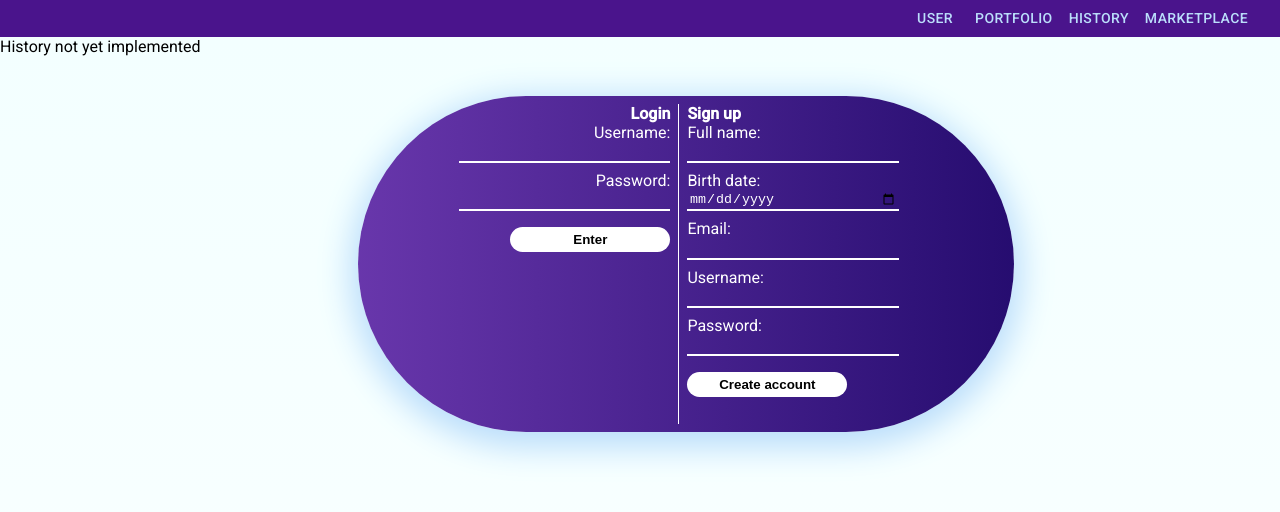
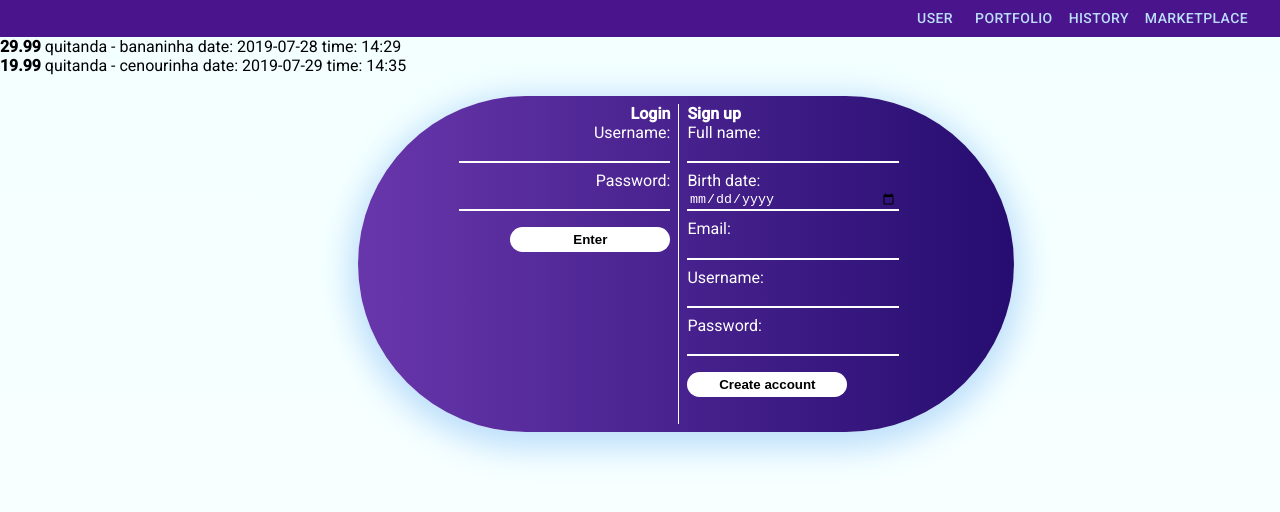
Before and after one commit to Vitorhpx/wallet, a React (Create React App) app: page / in a window 1280 px wide. Both pictures are taken after a click on the button "HISTORY". Shown: the top 512 px of the page. Built offline with nearby package versions, Linux system fonts and the light colour scheme.

Commit message:
History existe

```diff
--- a/src/Screens/History/History.tsx
+++ b/src/Screens/History/History.tsx
@@ -1,21 +1,41 @@
 import React, {Component} from 'react';
 
+type Transaction = {
+    date: string;
+    time: string;
+    value: number;
+    counterpart: string;
+    desc: string;
+}
+
 type HistoryState = {
-    message: string
+    transactions: Array<Transaction>;
 }
 
 class History extends Component <{}, HistoryState>{
     constructor(props: object){
         super(props);
         this.state = {
-            message: 'History not yet implemented'
+            transactions: [
+                {date: "2019-07-28", time:"14:29", value: 29.99, counterpart: "quitanda", desc:"bananinha"},
+                {date: "2019-07-29", time:"14:35", value: 19.99, counterpart: "quitanda", desc:"cenourinha"},
+            ]
         }
     }
 
     render(){
         return(
             <div>
-                {this.state.message}
+                <ul>
+                {this.state.transactions.map( (trans: Transaction) =>
+                        <li>
+                            <span><strong>{`${trans.value} `}</strong></span>
+                            <span>{`${trans.counterpart} `}</span>-<span>{` ${trans.desc} `}</span>
+                            <span>{` date: ${trans.date}`}</span>
+                            <span>{` time: ${trans.time}`}</span>
+                        </li>
+                    )}
+                </ul>
             </div>
         )
     }
```
